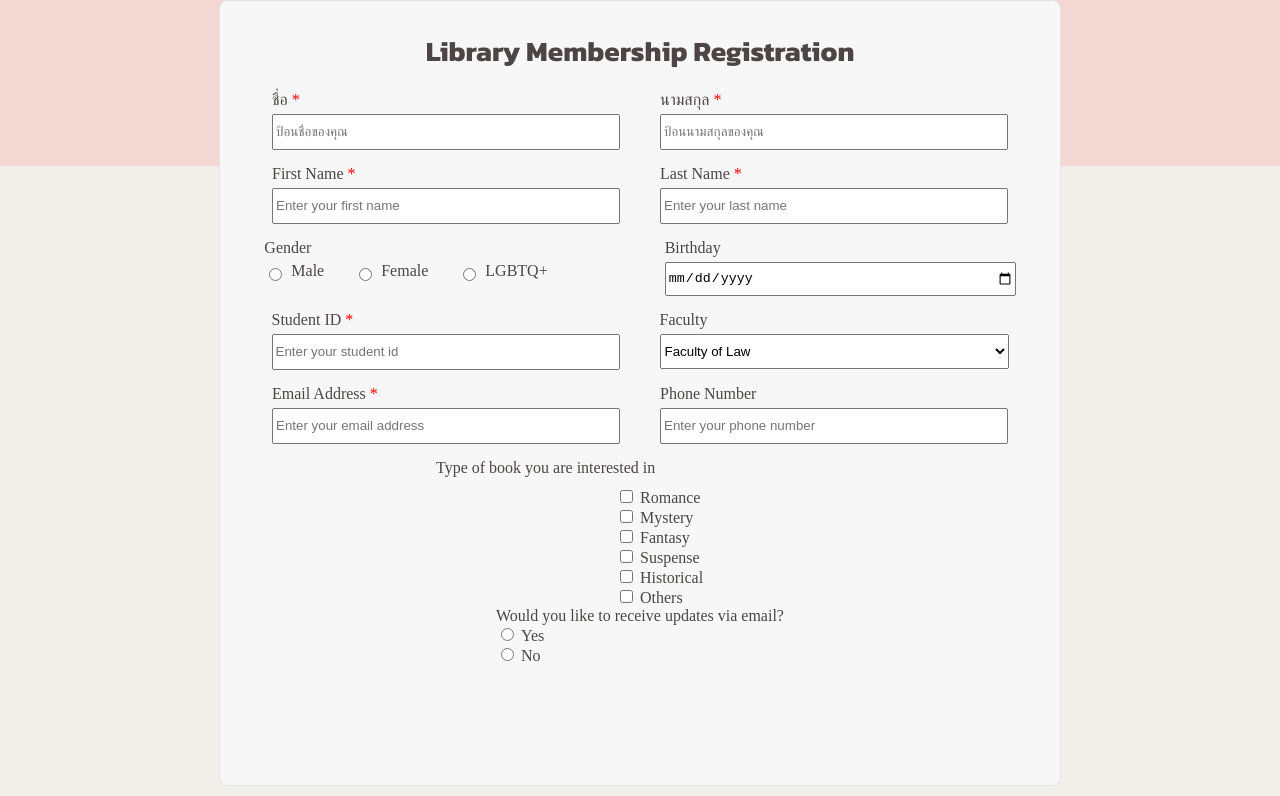
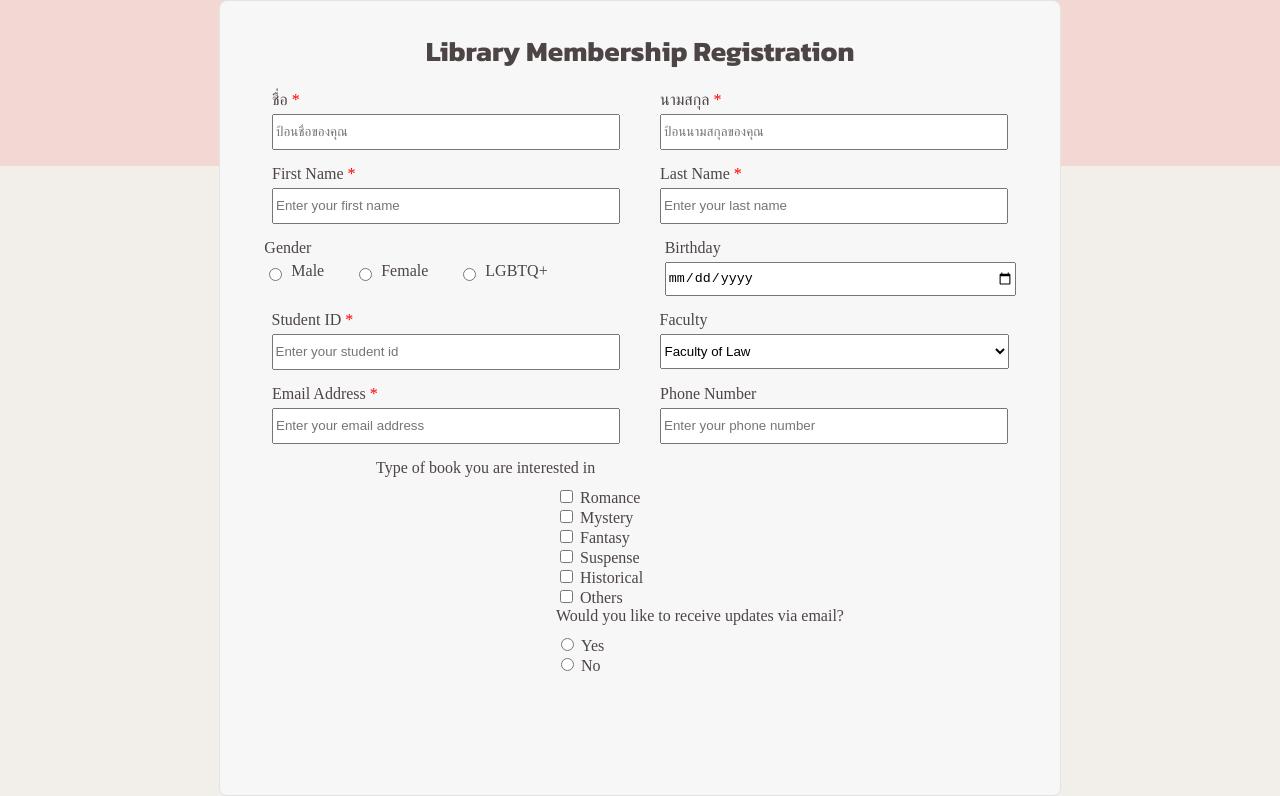
Before and after one commit to napatratanametawong/6709616475_LibraryMembershipApplicationForm, a plain HTML site: page index.html in a window 1280 px wide. Shown: the part 154-950 px from the top of the page. Drawn offline with Linux system fonts and the light colour scheme; a web font is replaced by a local one.

Commit message:
mystyle.css : Increase the distance between question and choice in form Would you like to receive updates via email?

```diff
--- a/index.html
+++ b/index.html
@@ -147,8 +147,8 @@
                 </div>
             </div>
             <div>
-                <label>Would you like to receive updates via email?</label>
-                <div>
+                <label class="notifications-topic">Would you like to receive updates via email?</label>
+                <div class="notifications-choice">
                     <div>
                         <input type="radio" id="yes" name="yes" value="yes" required>
                         <label for="yes">Yes</label>
--- a/mystyle.css
+++ b/mystyle.css
@@ -125,3 +125,13 @@ span {
     margin-top: 10px;
     margin-left: 120px;
 }
+
+.notifications-topic {
+   white-space: nowrap;
+   margin-left: 120px;
+}
+
+.notifications-choice {
+    margin-top: 10px;
+    margin-left: 120px;
+}
```
